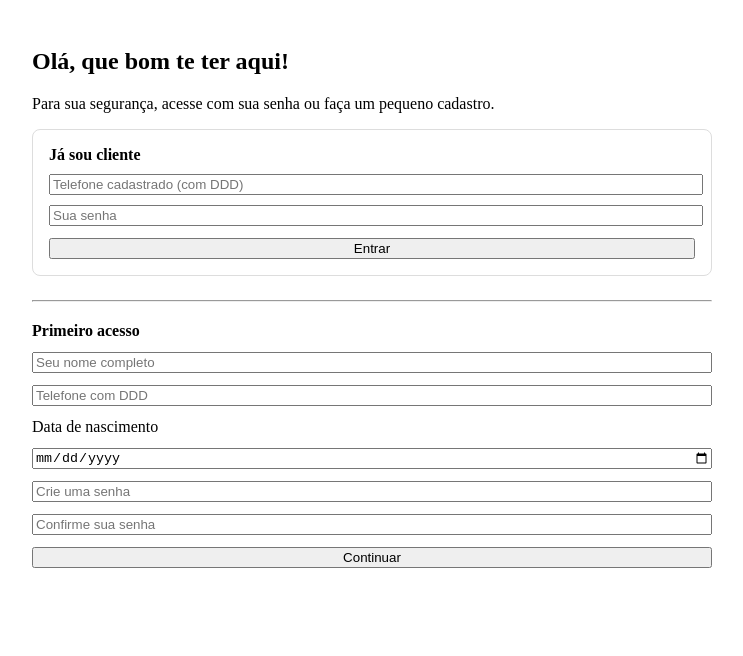
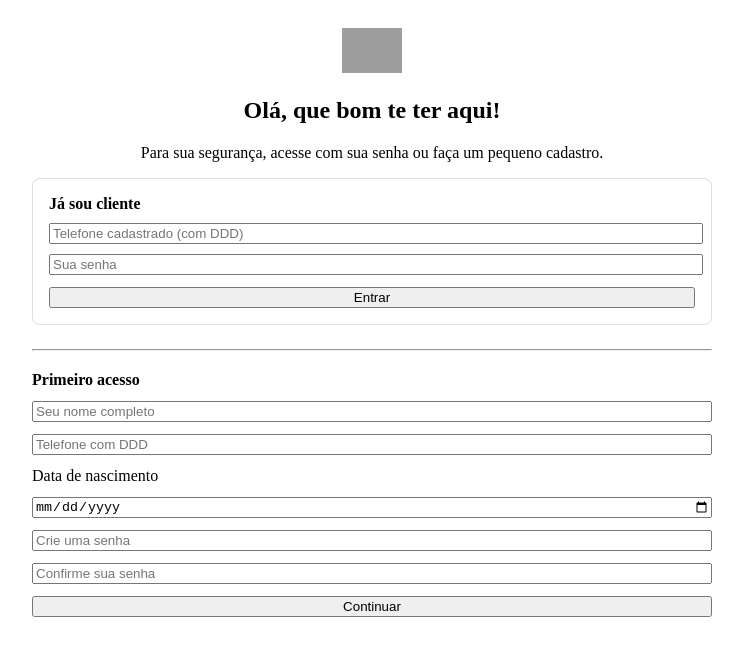
Before and after one commit to AdilsonStewart/CorujinhaLegal, a React (Create React App) app: page /sou-cliente in a window 1280 px wide. Shown: the top 656 px of the page, without its empty margins (268-1011 px from the left). Built offline with nearby package versions, Linux system fonts and the light colour scheme; grey boxes are pictures that could not be loaded.

Commit message:
Enhance ClientIdentifyPage with welcome GIF and text
Removed login success comment and added a welcome GIF with updated heading and paragraph.

```diff
--- a/src/screens/ClientIdentifyPage.js
+++ b/src/screens/ClientIdentifyPage.js
@@ -59,10 +59,8 @@ const ClientIdentifyPage = () => {
         return;
       }
 
-      // ✅ LOGIN OK
       localStorage.setItem("clienteTelefone", telClean);
       localStorage.setItem("clienteNome", cliente.nome || "");
-
       window.location.href = "/minhas-mensagens";
 
     } catch (err) {
@@ -117,7 +115,6 @@ const ClientIdentifyPage = () => {
 
       localStorage.setItem("clienteTelefone", telClean);
       localStorage.setItem("clienteNome", cadNome);
-
       window.location.href = "/servicos";
 
     } catch (err) {
@@ -130,8 +127,23 @@ const ClientIdentifyPage = () => {
 
   return (
     <div style={{ padding: 20, maxWidth: 680, margin: "0 auto" }}>
-      <h2>Olá, que bom te ter aqui!</h2>
-      <p>Para sua segurança, acesse com sua senha ou faça um pequeno cadastro.</p>
+
+      {/* 🦉 GIF DE BOAS-VINDAS */}
+      <div style={{ textAlign: "center", marginBottom: 8 }}>
+        <img
+          src="https://media1.giphy.com/media/v1.Y2lkPTc5MGI3NjExcGp4emIxbG56aTN6d3Z2NXJobG81cHZubm51dDFpNDNmbTY4c3k0YyZlcD12MV9pbnRlcm5hbF9naWZfYnlfaWQmY3Q9cw/koQc8mBoKI1zRmQFvF/giphy.gif"
+          alt="Bem-vindo"
+          style={{ width: 60, height: "auto" }}
+        />
+      </div>
+
+      <h2 style={{ textAlign: "center" }}>
+        Olá, que bom te ter aqui!
+      </h2>
+
+      <p style={{ textAlign: "center" }}>
+        Para sua segurança, acesse com sua senha ou faça um pequeno cadastro.
+      </p>
 
       {/* 🔐 JÁ SOU CLIENTE */}
       <div
```
